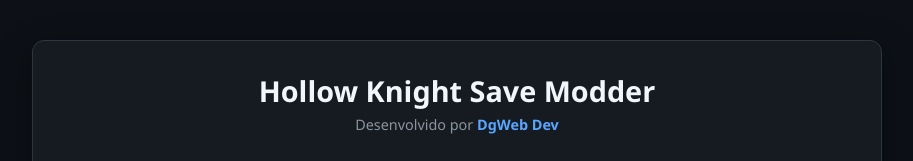
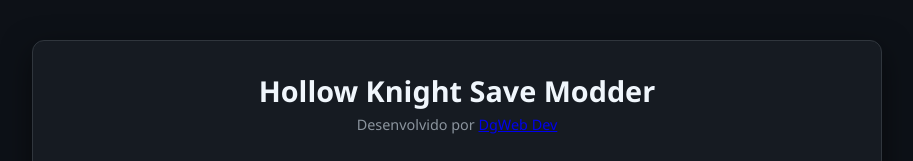
Before and after one commit to DGWEB-SCRIPTS/dgweb-hk-modder, a website built with Vite: page index.html in a window 1280 px wide. Shown: the top 161 px of the page, without its empty margins (183-1096 px from the left). Built offline with nearby package versions, Linux system fonts and the light colour scheme.

Commit message:
Update brand text to include a link to GitHub

```diff
--- a/index.html
+++ b/index.html
@@ -11,7 +11,7 @@
     <div class="main-container">
         <header>
             <h1>Hollow Knight Save Modder</h1>
-            <p class="brand">Desenvolvido por <span>DgWeb Dev</span></p>
+            <p class="brand">Desenvolvido por <a href="https://github.com/DGWEB-SCRIPTS" target="_blank">DgWeb Dev</a></p>
         </header>
 
         <section class="upload-section">
```
